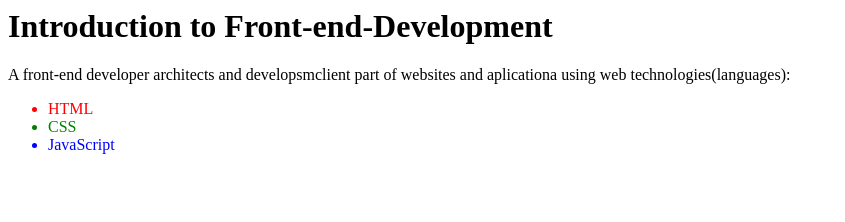
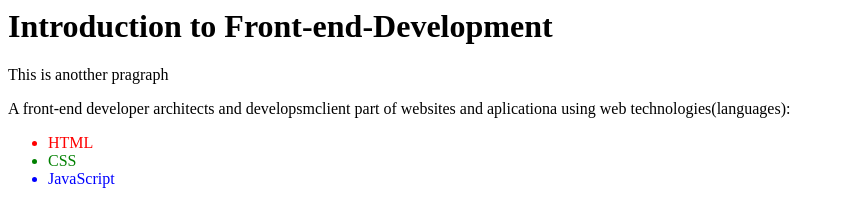
Before and after one commit to itandru/front-end-LA, a plain HTML site: page index.html in a window 1280 px wide. Shown: the whole page, without its empty margins (0-845 px from the left). Drawn offline with Linux system fonts and the light colour scheme.

Commit message:
New paragraph added

```diff
--- a/index.html
+++ b/index.html
@@ -1,5 +1,5 @@
 <h1>Introduction to Front-end-Development</h1>
-
+<p>This is anotther pragraph</p>
 <p>A front-end developer architects and developsmclient part of websites and aplicationa using web technologies(languages):</p>
 <ul>
     <li style="color: red;">HTML</li>
```
